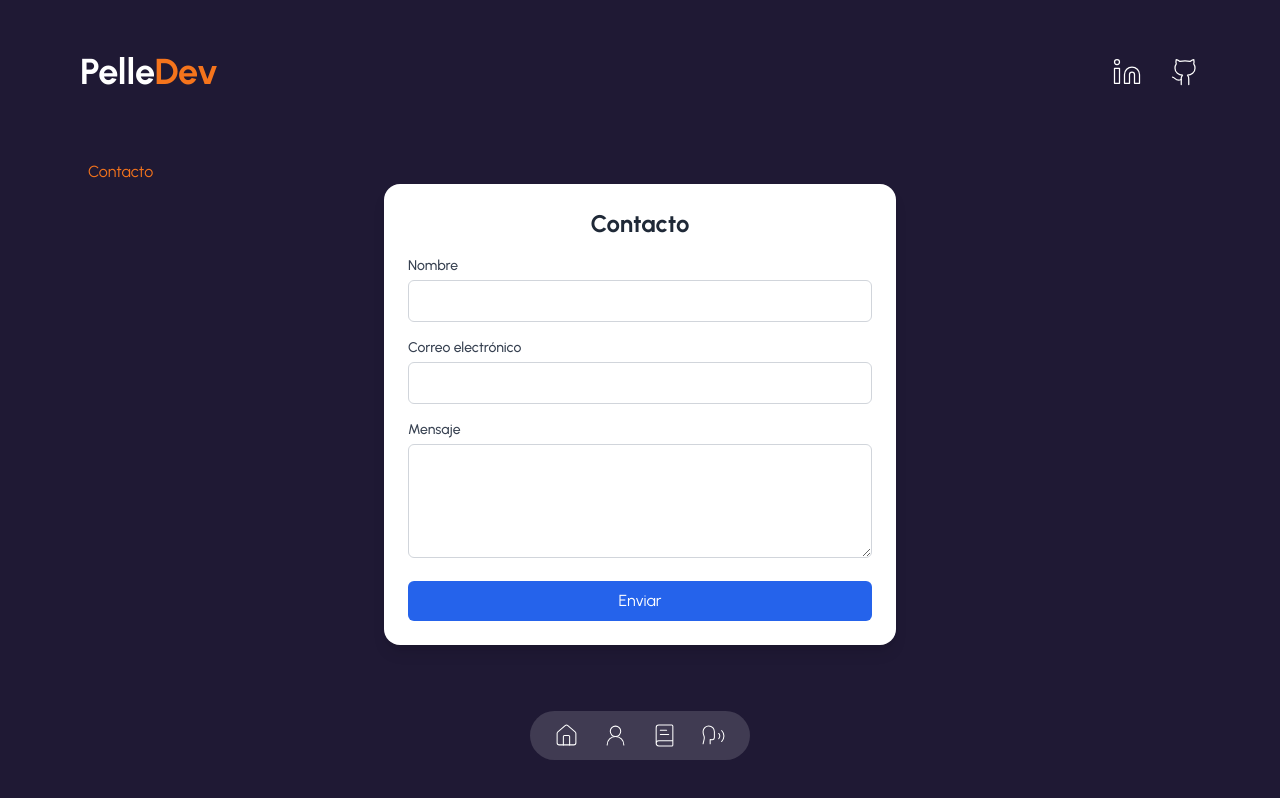
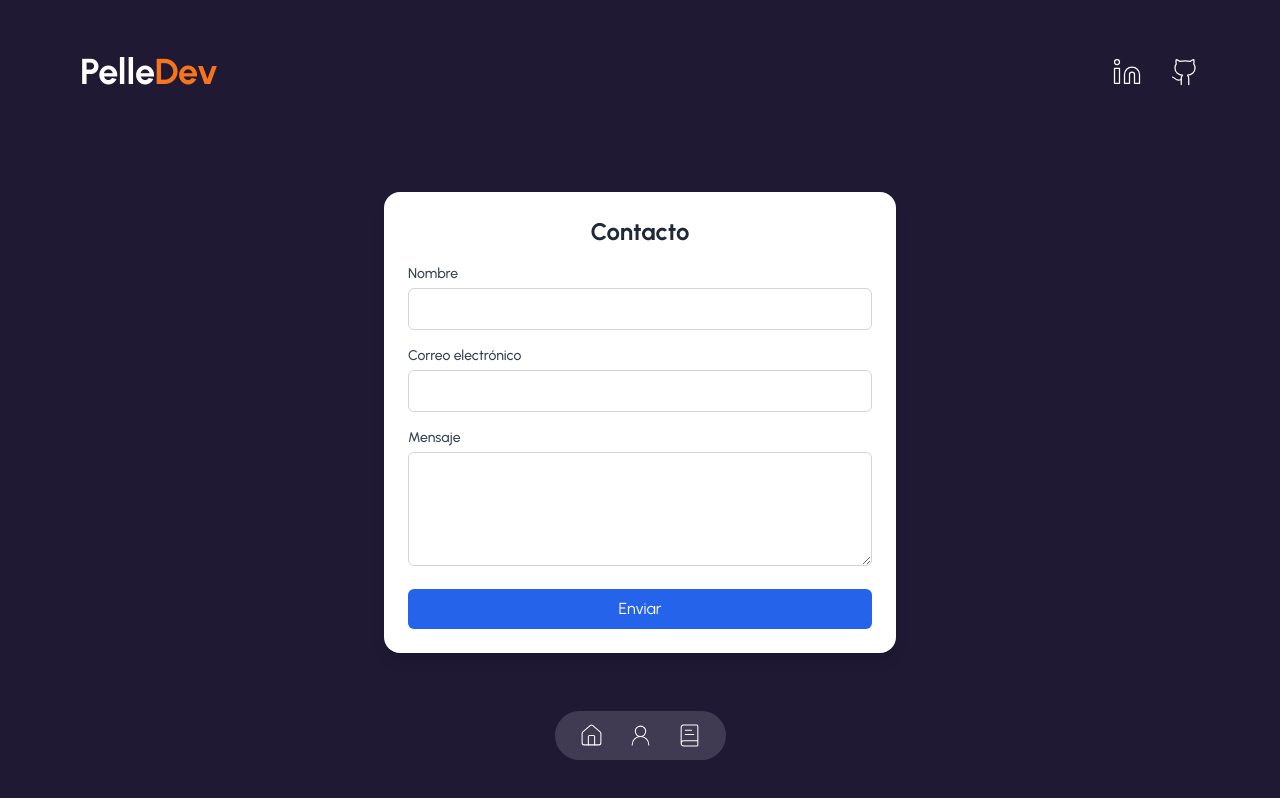
Before and after one commit to FelipePelletier/PortfolioPelletier, a Next.js app: page /contact in a window 1280 px wide. Shown: the top 798 px of the page. Built offline with nearby package versions, Linux system fonts and the light colour scheme.

Commit message:
corregido estilos del formulario de contacto

```diff
--- a/app/contact/page.tsx
+++ b/app/contact/page.tsx
@@ -9,8 +9,9 @@ const ContactComponent = () => {
       <TransitionPage />
 
       <ContainerPage>
-        <span className="text-bold text-secondary">Contacto</span>
-        <ContactFormulario />
+        <div className="min-h-screen pt-8 pb-32 px-4">
+          <ContactFormulario />
+        </div>
       </ContainerPage>
     </div>
   );
--- a/data.tsx
+++ b/data.tsx
@@ -70,12 +70,12 @@ export const itemsNavbar = [
     icon: <CodeSquare size={25} color="#fff" strokeWidth={1} />,
     link: "/portfolio",
   }, */
-  {
+  /* {
     id: 5,
     title: "Home",
     icon: <Speech size={25} color="#fff" strokeWidth={1} />,
     link: "/testimonials",
-  },
+  }, */
 ];
 
 export const dataAboutPage = [
```
